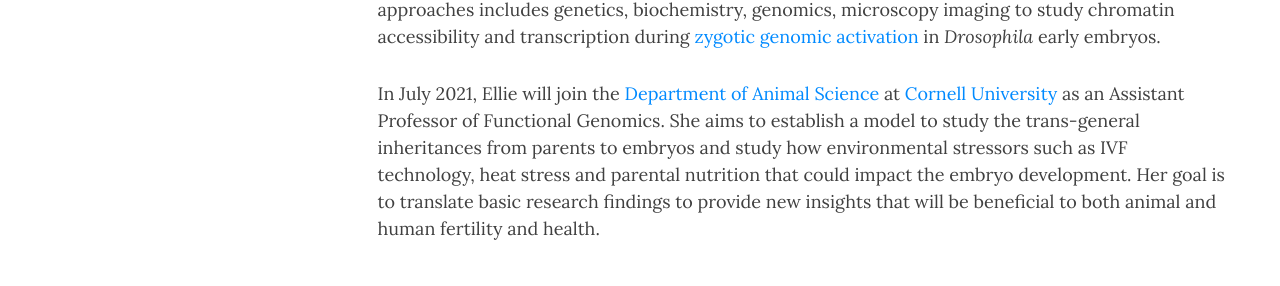
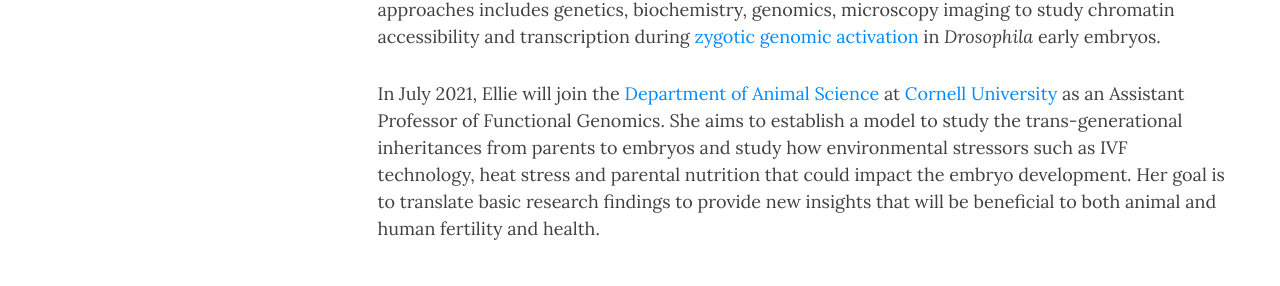
Before and after one commit to EllieDuan/EllieDuan.github.io, a Jekyll site: the page built from lab_team.html, in a window 1280 px wide and 900 px high, scrolled down 505 px. Shown: the part 178-464 px from the top of the window. Built offline with Jekyll 4.4.1, drawn with Linux system fonts in a browser that asks for light colours; nearby versions of some CDN libraries.

Commit message:
update lab team

```diff
--- a/lab_team.html
+++ b/lab_team.html
@@ -24,7 +24,7 @@
         	</p>
 
         	 <p>
-        	 In July 2021, Ellie will join the  <a href="https://ansci.cals.cornell.edu/">Department of Animal Science</a> at <a href="https://www.cornell.edu/">Cornell University</a> as an Assistant Professor of Functional Genomics.  She aims to establish a model to study the trans-general inheritances from parents to embryos and study how environmental stressors such as IVF technology, heat stress and parental nutrition that could impact the embryo development. Her goal is to translate basic research findings to provide new insights that will be beneficial to both animal and human fertility and health.
+        	 In July 2021, Ellie will join the  <a href="https://ansci.cals.cornell.edu/">Department of Animal Science</a> at <a href="https://www.cornell.edu/">Cornell University</a> as an Assistant Professor of Functional Genomics.  She aims to establish a model to study the trans-generational inheritances from parents to embryos and study how environmental stressors such as IVF technology, heat stress and parental nutrition that could impact the embryo development. Her goal is to translate basic research findings to provide new insights that will be beneficial to both animal and human fertility and health.
           </p>
         </div>
  	</div>
```
